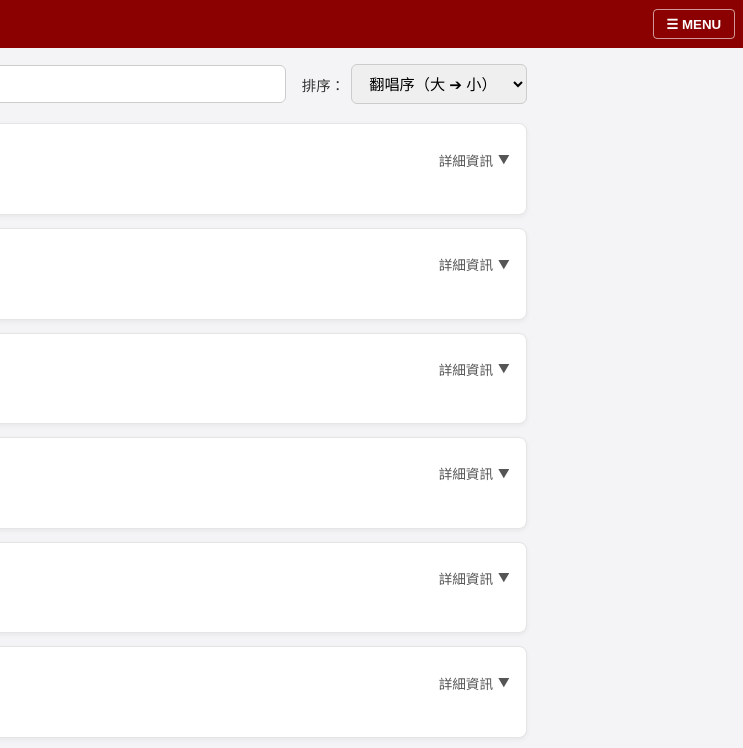
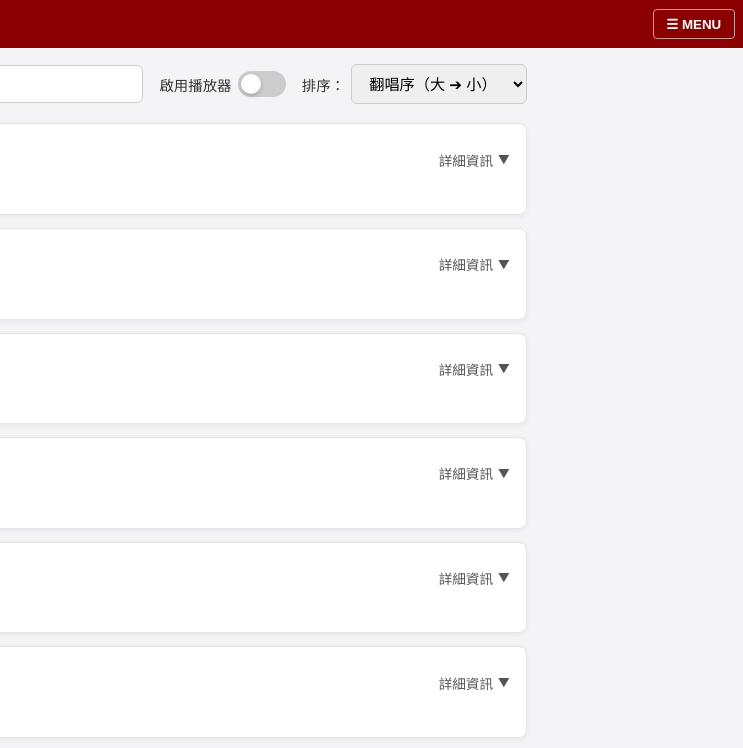
Before and after one commit to hemanhere/oshi-no-song-list, a plain HTML site: page covers.html in a window 1280 px wide. Shown: the top 748 px of the page, 537-1280 px from the left. Drawn offline with Linux system fonts and the light colour scheme.

Commit message:
Update covers.html

```diff
--- a/covers.html
+++ b/covers.html
@@ -29,6 +29,14 @@
         <button id="clearSearchBtn" class="clear-btn hidden" aria-label="清除搜尋">✕</button>
       </div>
 
+      <label class="embed-toggle-wrapper">
+        <span class="toggle-label-text">啟用播放器</span>
+        <span class="embed-toggle-switch">
+          <input type="checkbox" id="embedToggle">
+          <span class="slider"></span>
+        </span>
+      </label>
+
       <div class="sort-group">
         <label for="sortSelect">排序：</label>
         <select id="sortSelect">
```
